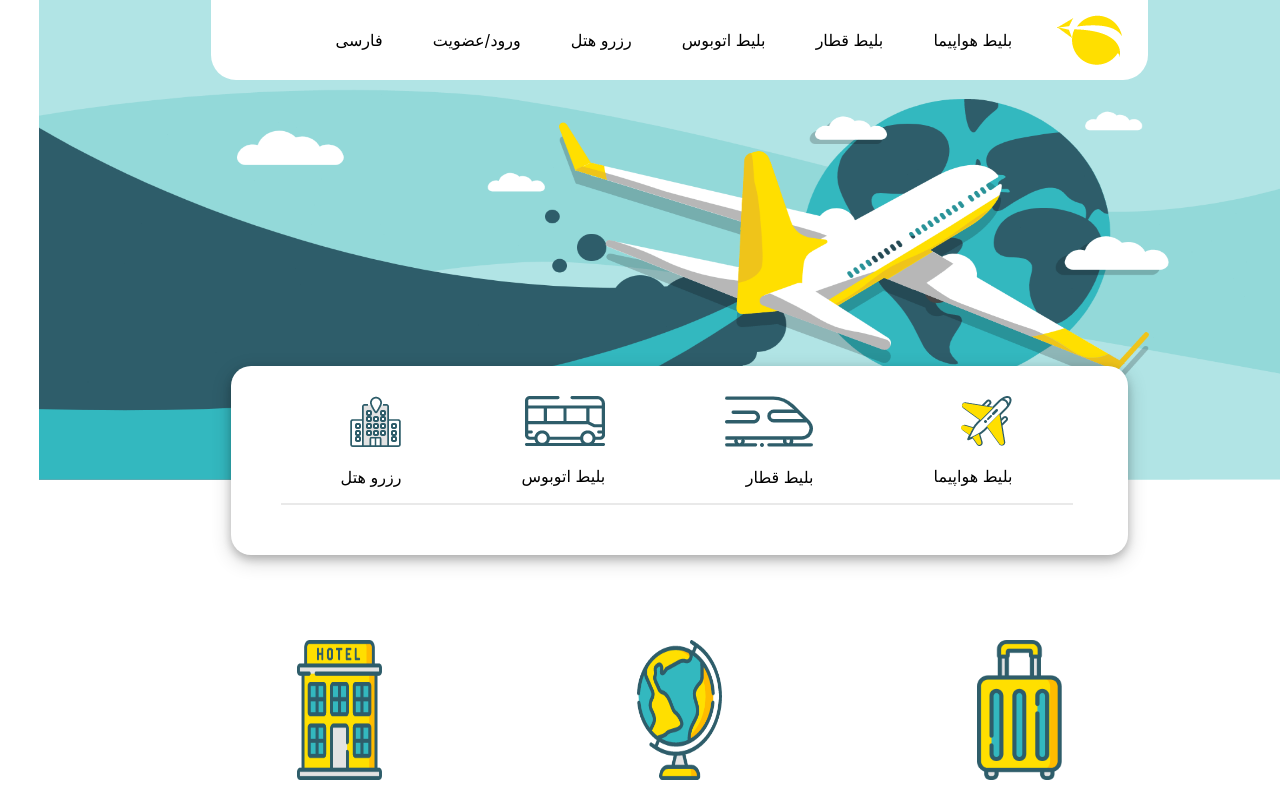
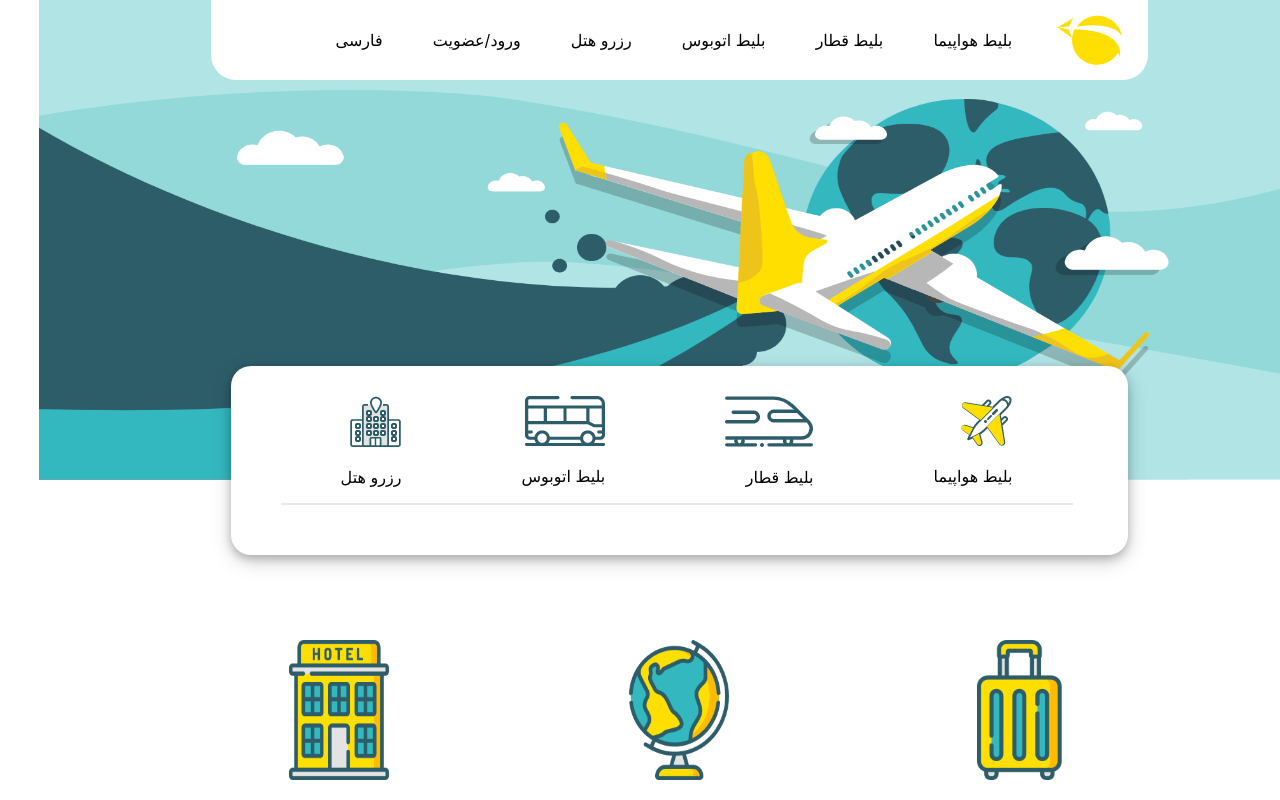
Before and after one commit to mohsen-pashootan/nahira-test-project, a React (Create React App) app: page / in a window 1280 px wide. Shown: the top 800 px of the page. Built offline with nearby package versions, Linux system fonts and the light colour scheme.

Commit message:
images in first section resized better

```diff
--- a/src/layouts/main/main.css
+++ b/src/layouts/main/main.css
@@ -119,14 +119,22 @@
     color: #33B8BF;
 }
 
-.article img {
+.article:first-child img {
     width: 85px;
     height: 140px;
     display: block;
     margin-left: auto;
     margin-right: auto;
+}
 
+.article img {
+    width: 100px;
+    height: 140px;
+    display: block;
+    margin-left: auto;
+    margin-right: auto;
 }
+
 
 /*----------second section-----------*/
 .second-section h2 {
```
